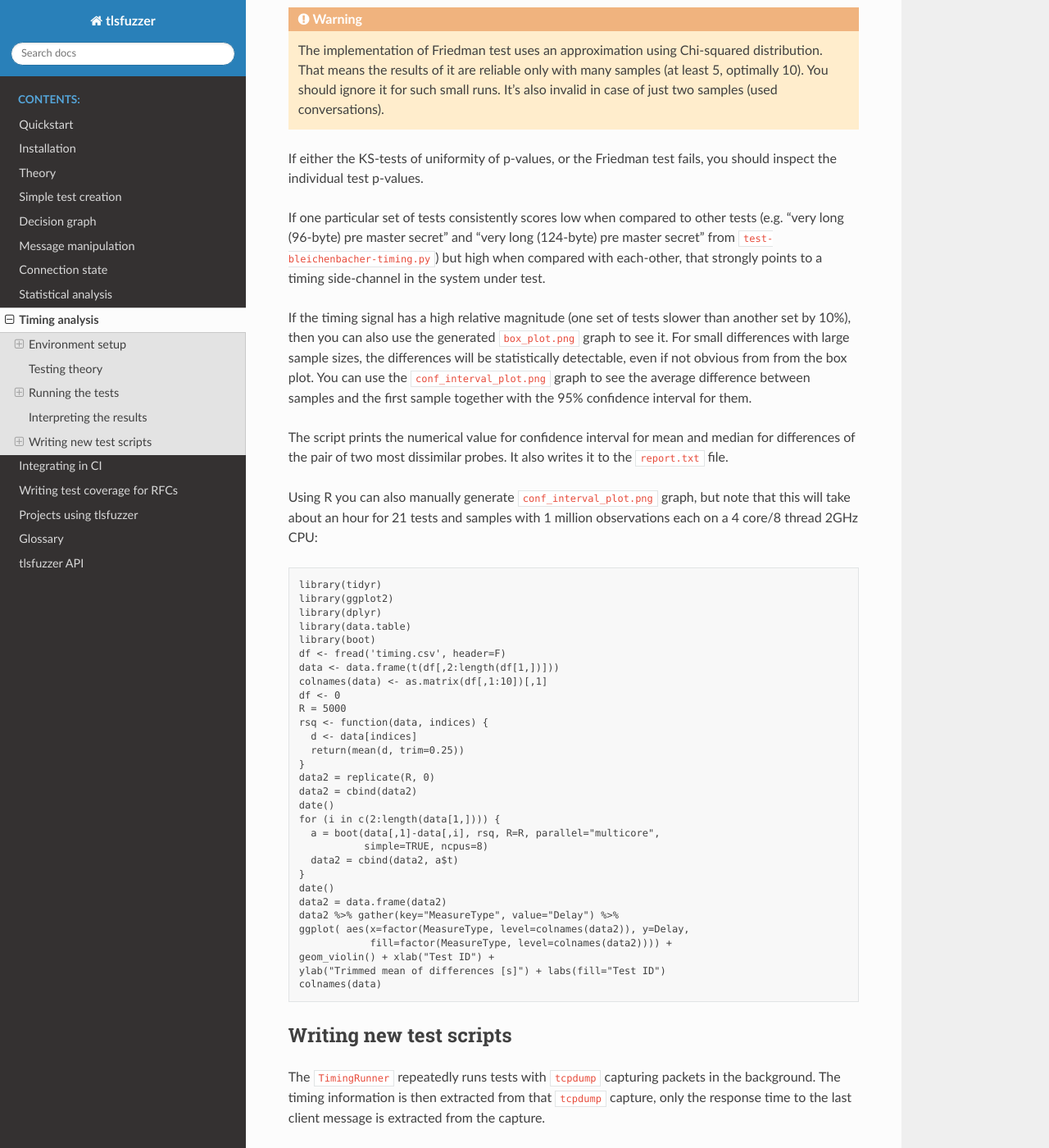
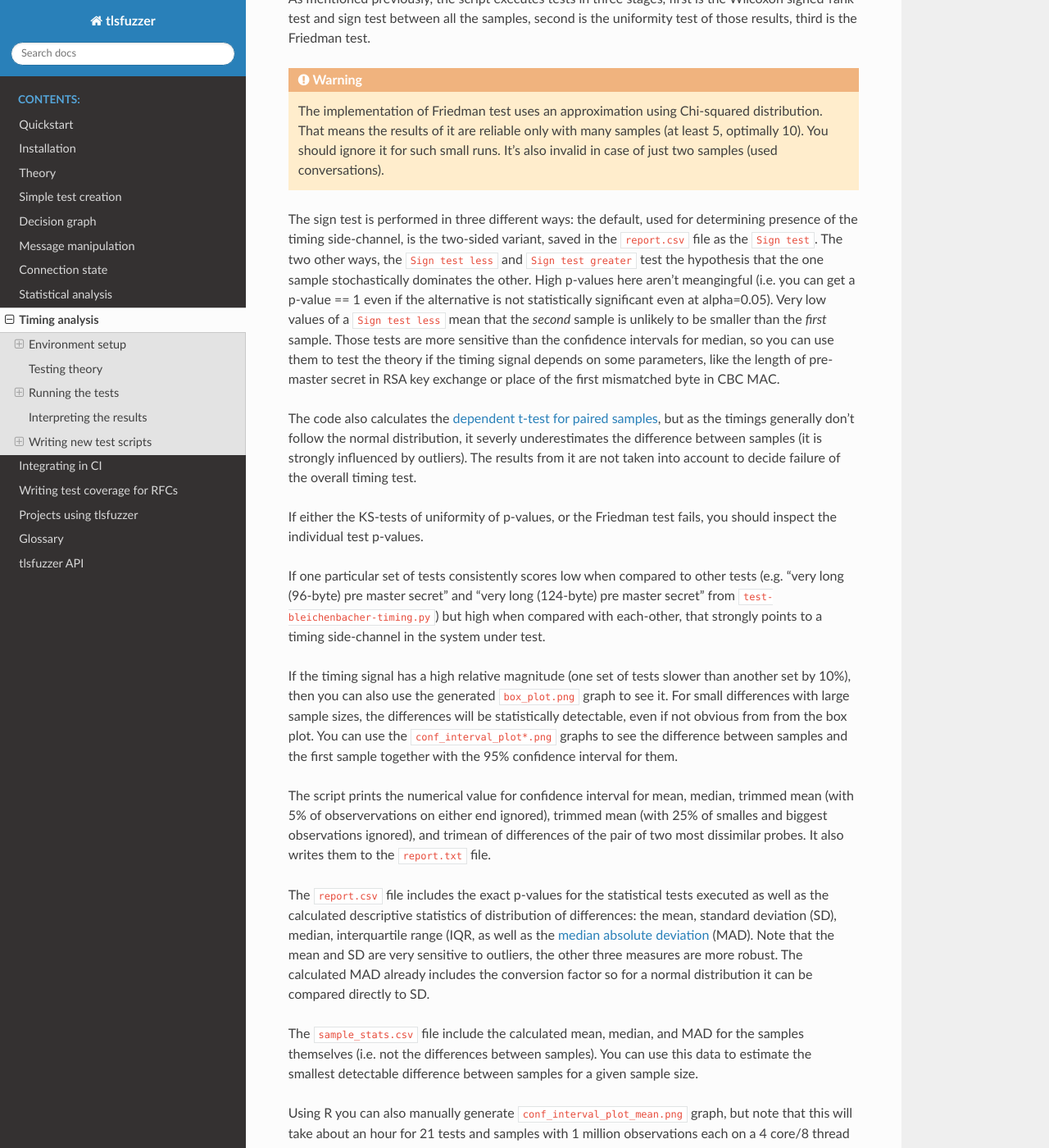
Before and after one commit to tlsfuzzer/tlsfuzzer, a Sphinx documentation site: the page built from docs/source/timing-analysis.rst, in a window 1280 px wide and 1400 px high, scrolled down 7305 px. Shown: the whole window at 82% size. Built offline with Sphinx 7.4.7 and the Read the Docs theme 2.0.0, drawn with Linux system fonts in a browser that asks for light colours; formulas are drawn with MathJax 3; some of the changed text lies outside the part shown.

Commit message:
add documentation to changes about statistics

```diff
--- a/docs/source/timing-analysis.rst
+++ b/docs/source/timing-analysis.rst
@@ -400,8 +400,11 @@ and ``diff_ecdf_plot_zoom_in_10.png`` show just the central 98, 33, and 10
 percentiles respectively of the graph (to make estimating small differences
 between samples easier).
 
-Finally, the ``conf_interval_plot.png`` shows the mean of differences between
-samples together with
+Finally, the ``conf_interval_plot_mean.png``,
+``conf_interval_plot_median.png``, ``conf_interval_plot_trim_mean_05.png``,
+``conf_interval_plot_trim_mean_25.png``, and ``conf_interval_plot_trimean.png``
+show the mean, median, trimmed mean (5%), trimmed mean (25%), and trimean
+respecively, of the differences between samples together with
 `bootstrapped
 <https://en.wikipedia.org/wiki/Bootstrapping_(statistics)>`_ confidence
 interval for them.
@@ -422,6 +425,28 @@ second is the uniformity test of those results, third is the Friedman test.
    samples (at least 5, optimally 10). You should ignore it for such small
    runs. It's also invalid in case of just two samples (used conversations).
 
+The sign test is performed in three different ways: the default, used for
+determining presence of the timing side-channel, is the two-sided variant,
+saved in the ``report.csv`` file as the ``Sign test``. The two other ways,
+the ``Sign test less`` and ``Sign test greater`` test the hypothesis that
+the one sample stochastically dominates the other. High p-values here aren't
+meangingful (i.e. you can get a p-value == 1 even if the alternative is not
+statistically significant even at alpha=0.05).
+Very low values of a ``Sign test less`` mean that the *second* sample
+is unlikely to be smaller than the *first* sample.
+Those tests are more sensitive than the confidence intervals for median, so
+you can use them to test the theory if the timing signal depends on some
+parameters, like the length of pre-master secret in RSA key exchange or place
+of the first mismatched byte in CBC MAC.
+
+The code also calculates the
+`dependent t-test for paired samples
+<https://en.wikipedia.org/wiki/Student%27s_t-test#Dependent_t-test_for_paired_samples>`_,
+but as the timings generally don't follow the normal distribution, it severly
+underestimates the difference between samples (it is strongly influenced by
+outliers). The results from it are not taken into account to decide failure of
+the overall timing test.
+
 If either the KS-tests of uniformity of p-values, or the Friedman test fails,
 you should inspect the individual test p-values.
 
@@ -436,15 +461,32 @@ slower than another set by 10%), then you can also use the generated
 ``box_plot.png`` graph to see it.
 For small differences with large sample sizes, the differences will be
 statistically detectable, even if not obvious from from the box plot.
-You can use the ``conf_interval_plot.png`` graph to see the average difference
+You can use the ``conf_interval_plot*.png`` graphs to see the difference
 between samples and the first sample together with the 95% confidence
 interval for them.
 
-The script prints the numerical value for confidence interval for mean and
-median for differences of the pair of two most dissimilar probes.
-It also writes it to the ``report.txt`` file.
+The script prints the numerical value for confidence interval for mean, median,
+trimmed mean (with 5% of observervations on either end ignored), trimmed mean
+(with 25% of smalles and biggest observations ignored), and trimean of
+differences of the pair of two most dissimilar probes.
+It also writes them to the ``report.txt`` file.
 
-Using R you can also manually generate ``conf_interval_plot.png`` graph,
+The ``report.csv`` file includes the exact p-values for the statistical
+tests executed as well as the calculated descriptive statistics of
+distribution of differences: the mean, standard deviation (SD), median,
+interquartile range (IQR, as well as the
+`median absolute deviation
+<https://en.wikipedia.org/wiki/Median_absolute_deviation>`_ (MAD).
+Note that the mean and SD are very sensitive to outliers, the other three
+measures are more robust. The calculated MAD already includes the conversion
+factor so for a normal distribution it can be compared directly to SD.
+
+The ``sample_stats.csv`` file include the calculated mean, median, and MAD
+for the samples themselves (i.e. not the differences between samples).
+You can use this data to estimate the smallest detectable difference between
+samples for a given sample size.
+
+Using R you can also manually generate ``conf_interval_plot_mean.png`` graph,
 but note that this will take about an hour for 21 tests and
 samples with 1 million observations each on a 4 core/8 thread 2GHz CPU:
 
```
